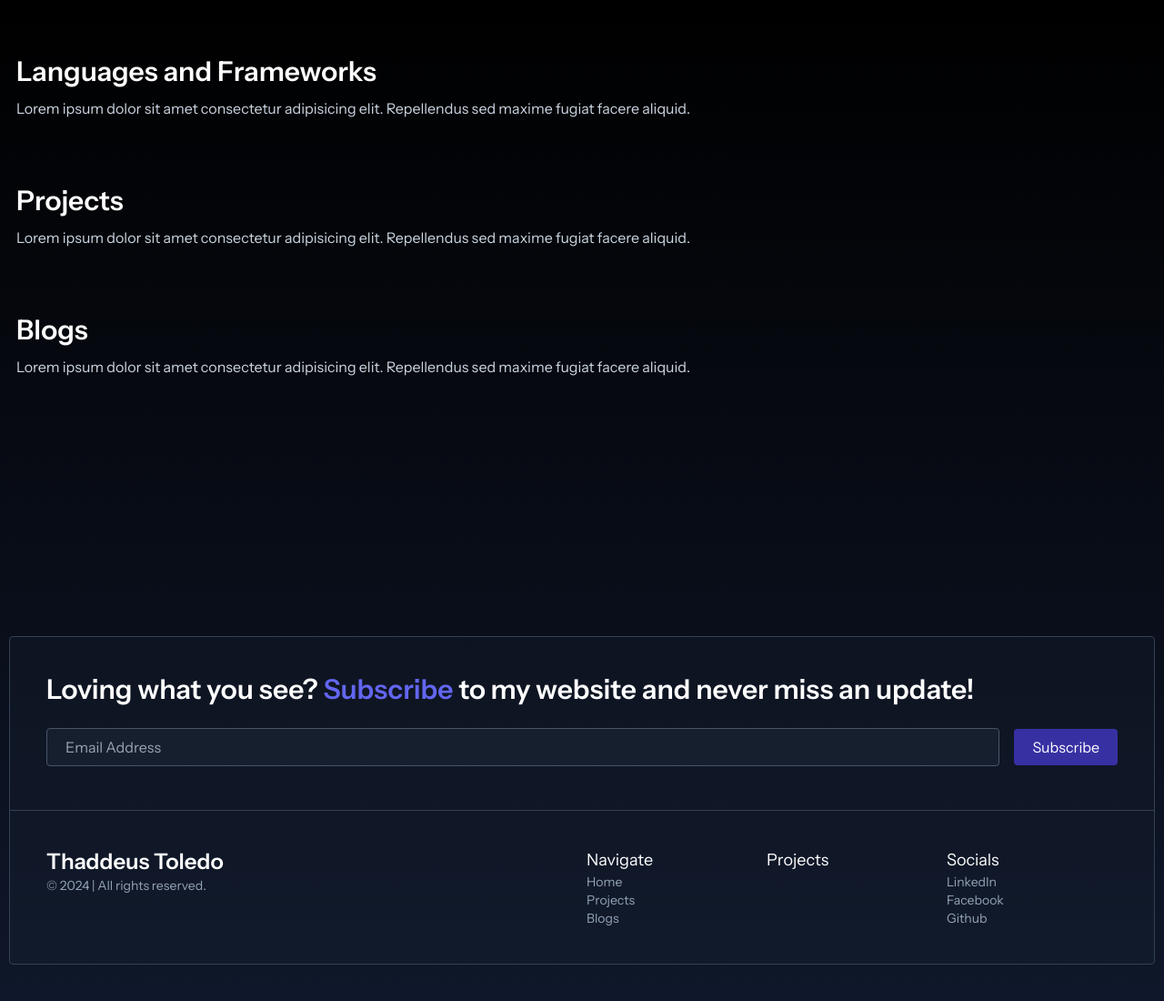
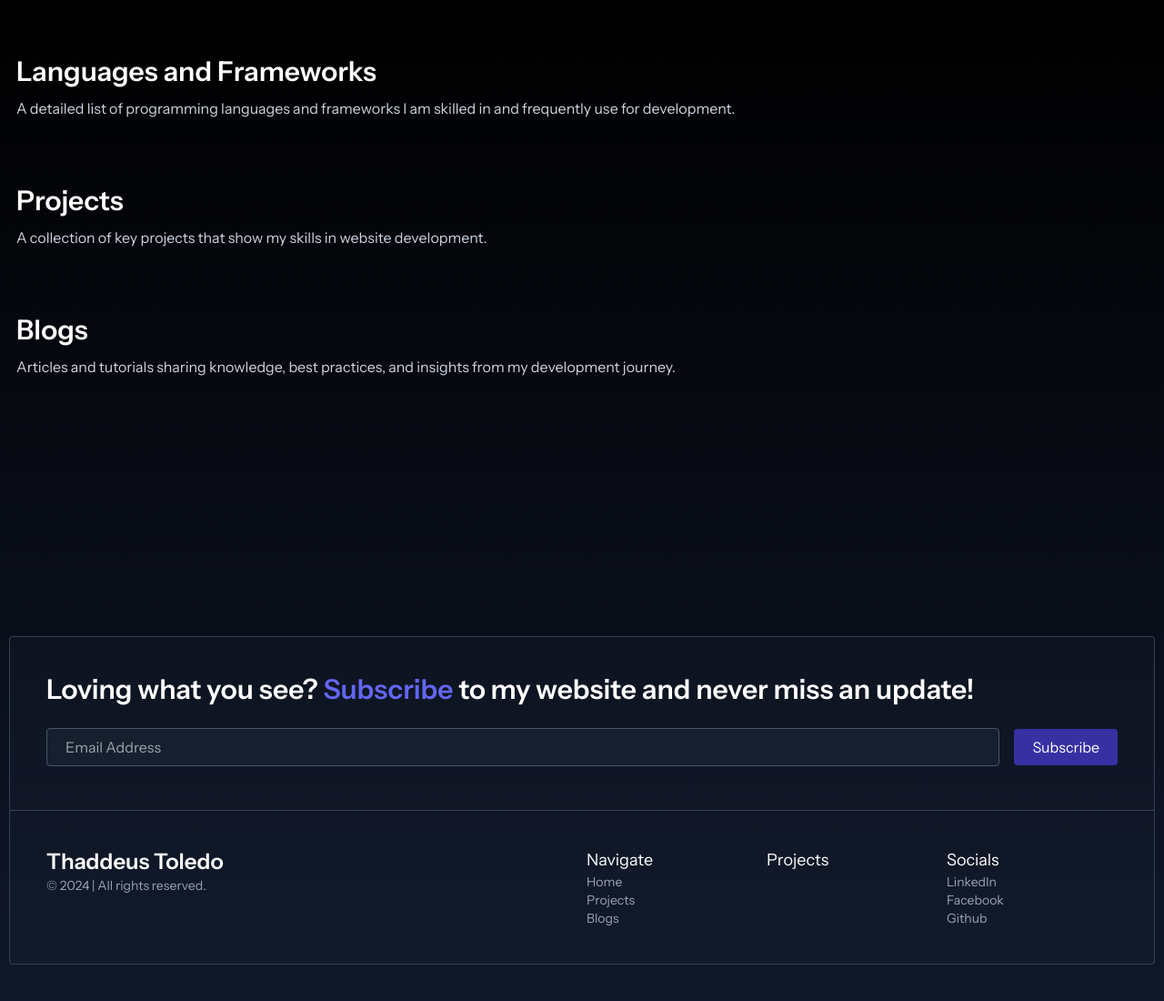
Before and after one commit to tadiyusss/django-portfolio, a Django app: page / in a window 1280 px wide. Shown: the part 799-1899 px from the top of the page at 91% size. Run offline with Django 5.2, Linux system fonts and the light colour scheme; data that the repository does not hold is empty; some libraries are stand-ins or nearby versions.

Commit message:
Changed the lorem ipsum placeholders.

```diff
--- a/django_portfolio/templates/components/blogs.html
+++ b/django_portfolio/templates/components/blogs.html
@@ -2,7 +2,7 @@
 <section id="blogs" class="w-full text-white py-3 px-2.5">
     <div class="max-w-7xl mx-auto px-2">
         <h3 class="text-3xl font-semibold pt-5">Blogs</h3>
-        <p class="mt-2.5 mb-3 text-slate-300">Lorem ipsum dolor sit amet consectetur adipisicing elit. Repellendus sed maxime fugiat facere aliquid.</p>
+        <p class="mt-2.5 mb-3 text-slate-300">Articles and tutorials sharing knowledge, best practices, and insights from my development journey.</p>
         <div class="w-full mx-auto py-2 grid lg:grid-cols-3 sm:grid-cols-2 grid-cols-1 gap-2.5">
             {% for blog in blogs %}
             <a href="{% url 'view_blog' blog.blog_id %}" class="col-span-1 border border-slate-800 bg-slate-800/30 text-white rounded">
--- a/django_portfolio/templates/components/languages.html
+++ b/django_portfolio/templates/components/languages.html
@@ -3,7 +3,7 @@
 <section class="w-full text-white pt-10 pb-3 px-2.5">
     <div class="max-w-7xl mx-auto px-2">
         <h3 class="text-3xl font-semibold pt-5">Languages and Frameworks</h3>
-        <p class="mt-2.5 mb-3 text-slate-300">Lorem ipsum dolor sit amet consectetur adipisicing elit. Repellendus sed maxime fugiat facere aliquid.</p>
+        <p class="mt-2.5 mb-3 text-slate-300">A detailed list of programming languages and frameworks I am skilled in and frequently use for development.</p>
         <div class="w-full mx-auto py-2 grid lg:grid-cols-4 sm:grid-cols-2 grid-cols-1 gap-2.5">
             {% for language in languages %}
                 {% with language.image.url|split:'/'|get_list_item:-1 as image_filename  %}
--- a/django_portfolio/templates/components/projects.html
+++ b/django_portfolio/templates/components/projects.html
@@ -3,7 +3,7 @@
 <section id="projects" class="w-full text-white py-3 px-2.5">
     <div class="max-w-7xl mx-auto px-2">
         <h3 class="text-3xl font-semibold pt-5">Projects</h3>
-        <p class="mt-2.5 mb-3 text-slate-300">Lorem ipsum dolor sit amet consectetur adipisicing elit. Repellendus sed maxime fugiat facere aliquid.</p>
+        <p class="mt-2.5 mb-3 text-slate-300">A collection of key projects that show my skills in website development.</p>
         <div class="w-full mx-auto py-2 grid lg:grid-cols-3 sm:grid-cols-2 grid-cols-1 gap-2.5">
             {% for project in projects %}
                 {% with project.image.url|split:'/'|get_list_item:-1 as image_filename  %}
```
